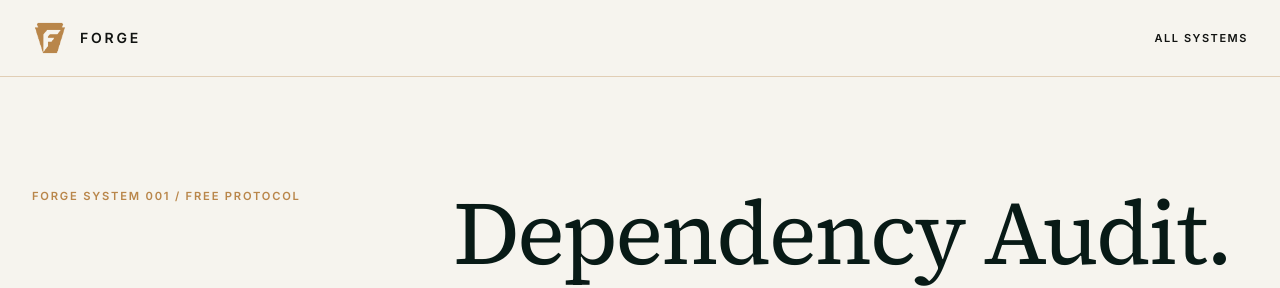
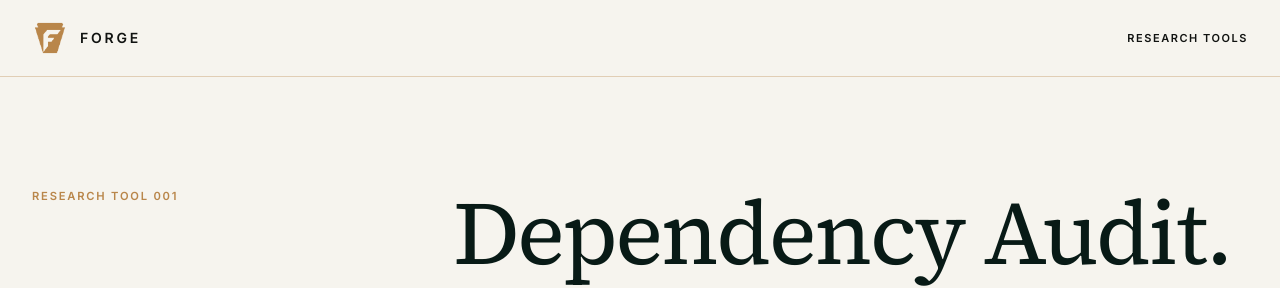
Before and after one commit to TSumerfield/forge-stress-test, a Next.js app: page /systems/dependency-audit in a window 1280 px wide. Shown: the top 288 px of the page. Built offline with nearby package versions, Linux system fonts and the light colour scheme; no server answers.

Commit message:
Rename dependency audit as research protocol

```diff
--- a/app/systems/dependency-audit/page.tsx
+++ b/app/systems/dependency-audit/page.tsx
@@ -1,7 +1,7 @@
 import type { Metadata } from "next";
 import Link from "next/link";
 
-export const metadata: Metadata = { title: "Dependency Audit | Forge Systems", description: "A lightweight Forge protocol for finding where a school sports operation depends too heavily on individual people." };
+export const metadata: Metadata = { title: "Dependency Audit | Forge Systems", description: "A lightweight Forge research protocol for finding where a school sports operation depends too heavily on individual people." };
 
 export default function DependencyAuditPage() {
   const steps = [
@@ -13,11 +13,11 @@ export default function DependencyAuditPage() {
   ];
 
   return <main className="forge-light overflow-hidden">
-    <header className="border-b forge-border"><div className="forge-container flex h-[76px] items-center justify-between"><Link href="/" className="flex items-center gap-3"><img src="/forge-mark.png" alt="" className="h-9 w-9" aria-hidden="true"/><span className="text-sm font-semibold tracking-[0.2em]">FORGE</span></Link><Link href="/systems" className="text-[11px] font-semibold uppercase tracking-[0.14em]">All systems</Link></div></header>
-    <section className="border-b forge-border"><div className="forge-container grid gap-12 py-20 lg:grid-cols-12 lg:py-28"><div className="lg:col-span-4"><p className="forge-eyebrow">Forge system 001 / Free protocol</p></div><div className="lg:col-span-8"><h1 className="forge-display max-w-5xl text-[clamp(4rem,7vw,7rem)] text-[var(--forge-forest-deep)]">Dependency Audit.</h1><p className="mt-9 max-w-3xl text-xl leading-9 text-[rgba(17,19,17,0.68)]">A five-day protocol for finding the places where your sports operation relies on a person when it should rely on a system.</p></div></div></section>
+    <header className="border-b forge-border"><div className="forge-container flex h-[76px] items-center justify-between"><Link href="/" className="flex items-center gap-3"><img src="/forge-mark.png" alt="" className="h-9 w-9" aria-hidden="true"/><span className="text-sm font-semibold tracking-[0.2em]">FORGE</span></Link><Link href="/systems" className="text-[11px] font-semibold uppercase tracking-[0.14em]">Research tools</Link></div></header>
+    <section className="border-b forge-border"><div className="forge-container grid gap-12 py-20 lg:grid-cols-12 lg:py-28"><div className="lg:col-span-4"><p className="forge-eyebrow">Research tool 001</p></div><div className="lg:col-span-8"><h1 className="forge-display max-w-5xl text-[clamp(4rem,7vw,7rem)] text-[var(--forge-forest-deep)]">Dependency Audit.</h1><p className="mt-9 max-w-3xl text-xl leading-9 text-[rgba(17,19,17,0.68)]">A five-day protocol for finding the places where your sports operation relies on a person when it should rely on a system.</p></div></div></section>
     <section className="forge-section border-b forge-border"><div className="forge-container grid gap-12 lg:grid-cols-12"><div className="lg:col-span-4"><p className="forge-eyebrow">Use this when</p></div><div className="lg:col-span-8 grid gap-px bg-[rgba(17,19,17,0.14)] md:grid-cols-2">{["You are repeatedly interrupted to solve routine issues.","A colleague's absence exposes gaps nobody noticed before.","Important information lives in messages, memory or personal spreadsheets.","You are worried the operation would struggle through a leadership transition."].map((x,i)=><div key={x} className="bg-[var(--forge-cream)] p-8"><span className="forge-eyebrow">0{i+1}</span><p className="forge-heading mt-7 text-2xl text-[var(--forge-forest-deep)]">{x}</p></div>)}</div></div></section>
     <section className="forge-forest forge-section border-b border-[rgba(185,134,74,0.35)]"><div className="forge-container"><div className="mb-12 grid gap-8 lg:grid-cols-12"><div className="lg:col-span-4"><p className="forge-eyebrow">Protocol</p></div><div className="lg:col-span-8"><h2 className="forge-heading text-5xl md:text-7xl">Find the dependency. Remove one cause.</h2></div></div><div className="border-t border-[rgba(185,134,74,0.35)]">{steps.map(([n,t,x])=><div key={n} className="grid gap-5 border-b border-[rgba(185,134,74,0.35)] py-8 md:grid-cols-[90px_1fr_2fr]"><span className="forge-eyebrow">{n}</span><h3 className="forge-heading text-2xl">{t}</h3><p className="text-sm leading-7 text-[rgba(246,244,238,0.7)]">{x}</p></div>)}</div></div></section>
     <section className="forge-section border-b forge-border"><div className="forge-container grid gap-12 lg:grid-cols-12"><div className="lg:col-span-4"><p className="forge-eyebrow">Working log</p></div><div className="lg:col-span-8"><div className="overflow-x-auto border forge-border"><table className="w-full min-w-[720px] text-left text-sm"><thead className="border-b forge-border"><tr>{["Incident","Person required","Why required","Category","System change"].map(x=><th key={x} className="p-4 text-[10px] uppercase tracking-[0.12em]">{x}</th>)}</tr></thead><tbody>{[1,2,3,4].map(i=><tr key={i} className="border-b forge-border last:border-0">{[1,2,3,4,5].map(j=><td key={j} className="h-14 border-r forge-border p-4 last:border-r-0">&nbsp;</td>)}</tr>)}</tbody></table></div><p className="mt-6 text-sm leading-7 text-[rgba(17,19,17,0.56)]">Keep the exercise deliberately small. The goal is not to document the whole operation. It is to expose one recurring dependency worth removing.</p></div></div></section>
-    <section className="forge-dark forge-section"><div className="forge-container grid gap-10 lg:grid-cols-12 lg:items-end"><div className="lg:col-span-8"><p className="forge-eyebrow">Before prescribing</p><h2 className="forge-heading mt-7 text-5xl md:text-7xl">See the wider operating profile.</h2></div><div className="lg:col-span-4 lg:text-right"><Link href="/stress-test" className="forge-button forge-button-primary">Take the stress test</Link></div></div></section>
+    <section className="forge-dark forge-section"><div className="forge-container grid gap-10 lg:grid-cols-12 lg:items-end"><div className="lg:col-span-8"><p className="forge-eyebrow">Contribute to the wider research</p><h2 className="forge-heading mt-7 text-5xl md:text-7xl">See the wider operating profile.</h2></div><div className="lg:col-span-4 lg:text-right"><Link href="/stress-test" className="forge-button forge-button-primary">Take the stress test</Link></div></div></section>
   </main>;
 }
```
